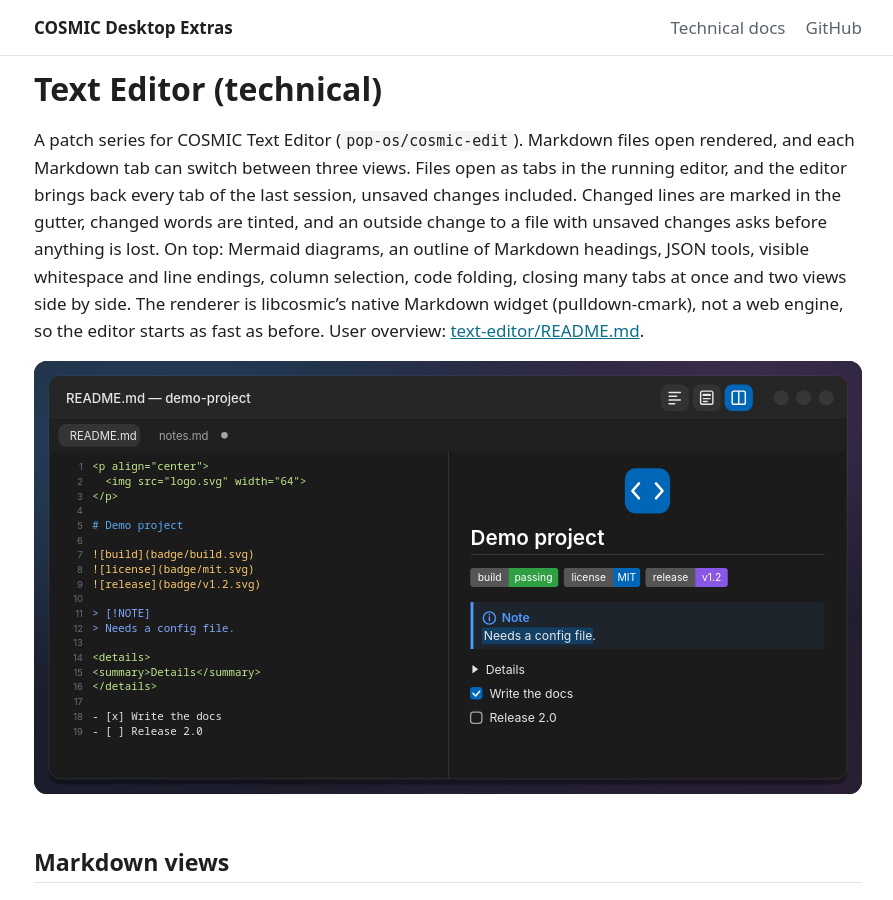
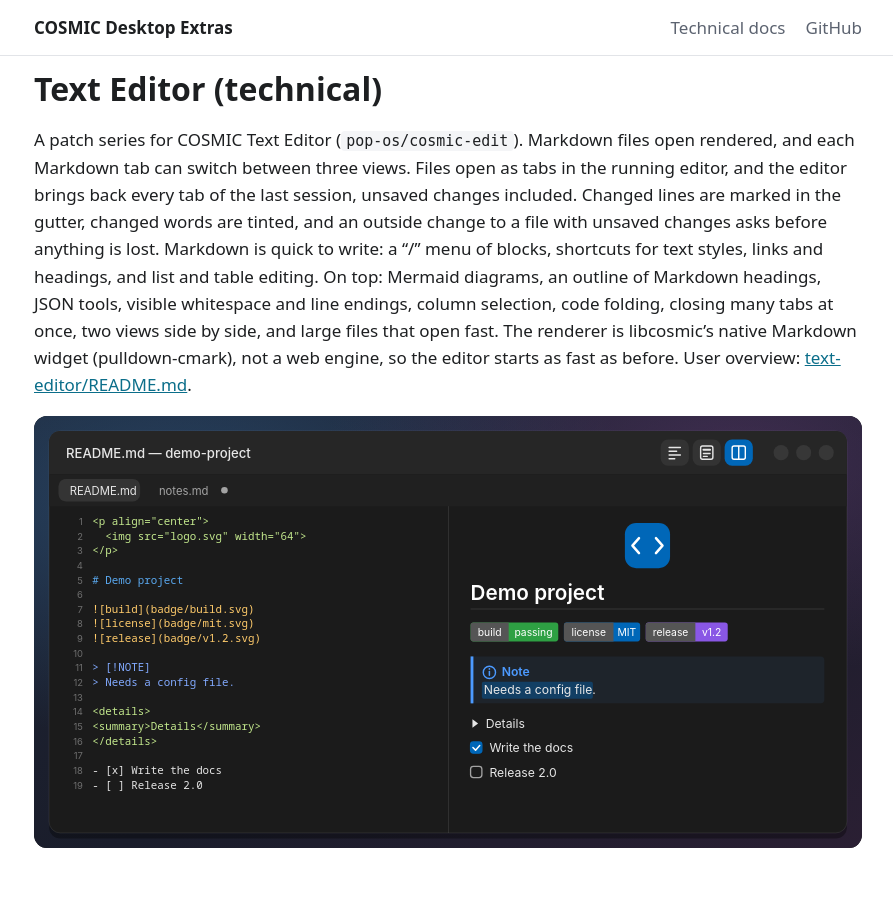
Before and after one commit to jwillmer/cosmic-desktop-extras, a Jekyll site: the page built from docs/text-editor.md, in a window 1280 px wide and 900 px high. Shown: the whole window, without its empty margins (192-1085 px from the left). Built offline with Jekyll 4.4.1, drawn with Linux system fonts in a browser that asks for light colours; our own code applies the rules of GitHub Pages for plain Markdown files.

Commit message:
Docs: new mockups for the "/" menu, Markdown shortcuts and workspace pins
The Text Editor, taskbar and Workspace Keeper pages show the new
mockups as the main images. The real "/" menu screenshot is retaken on
the current build, with invented notes and the new shortcut hints, and
moves to the Screenshots section of docs/text-editor.md as an extra. The
Text Editor intros name the Markdown writing helpers and large files,
and the taskbar README notes that an empty App List takes no panel space.

Co-Authored-By: Claude Opus 5.5 <noreply@anthropic.com>

```diff
--- a/docs/text-editor.md
+++ b/docs/text-editor.md
@@ -4,11 +4,12 @@ A patch series for COSMIC Text Editor (`pop-os/cosmic-edit`). Markdown files ope
 each Markdown tab can switch between three views. Files open as tabs in the running editor, and
 the editor brings back every tab of the last session, unsaved changes included. Changed lines
 are marked in the gutter, changed words are tinted, and an outside change to a file with unsaved
-changes asks before anything is lost. On top: Mermaid diagrams, an outline of Markdown headings, JSON tools,
-visible whitespace and line endings, column selection, code folding, closing many tabs at once and
-two views side by side. The renderer is libcosmic's native Markdown widget
-(pulldown-cmark), not a web engine, so the editor starts as fast as before. User overview:
-[text-editor/README.md](../text-editor/README.md).
+changes asks before anything is lost. Markdown is quick to write: a "/" menu of blocks, shortcuts
+for text styles, links and headings, and list and table editing. On top: Mermaid diagrams, an
+outline of Markdown headings, JSON tools, visible whitespace and line endings, column selection,
+code folding, closing many tabs at once, two views side by side, and large files that open fast.
+The renderer is libcosmic's native Markdown widget (pulldown-cmark), not a web engine, so the
+editor starts as fast as before. User overview: [text-editor/README.md](../text-editor/README.md).
 
 ![COSMIC Text Editor in Split view](media/text-editor.svg)
 
@@ -132,6 +133,8 @@ pay nothing.
 
 ## "/" command menu
 
+![The "/" menu in a Markdown tab, with the shortcut or Markdown syntax as hints](media/text-editor-slash.svg)
+
 In a Markdown tab, type `/` at the start of a line (only spaces or tabs before it) and a menu of
 Markdown blocks opens below the `/`. Above it when there is no room below. Typing after the `/`
 filters the list: an item stays when a word of its label, its English label or one of its keywords
@@ -178,11 +181,11 @@ keys, the hover colour for the row under the mouse. The popup is a window overla
 Settings, section "Markdown", **"/" command menu** (on by default, config key
 `markdown_slash_menu`). Off, `/` types a plain slash.
 
-![The "/" menu in a Markdown tab, with the Markdown syntax as hints](media/screenshots/text-editor-slash-menu.png)
-
 ## Markdown shortcuts
 
 In a Markdown tab these keys write the Markdown for you. Each use is one undo step.
+
+![A Markdown note with a nested list, tasks, a link and an aligned table, next to the Markdown shortcuts](media/text-editor-markdown.svg)
 
 | Action | Shortcut | Behaviour |
 |---|---|---|
@@ -657,6 +660,8 @@ current build, taken in a clean test session with demo content.
 
 ![A tab dragged into the other view: the target view is outlined](media/screenshots/text-editor-views-drag.png)
 
+![The "/" menu in a Markdown tab, with shortcuts and Markdown syntax as hints](media/screenshots/text-editor-slash-menu.png)
+
 ## Limits
 
 - A dragged tab always lands at the end of the other view's tab bar. Esc does not cancel a drag. A
```
Also changed, not shown: docs/taskbar.md (+2 -0 lines), docs/media/screenshots/text-editor-slash-menu.png, taskbar/README.md, text-editor/README.md, ws-keeper/README.md.
